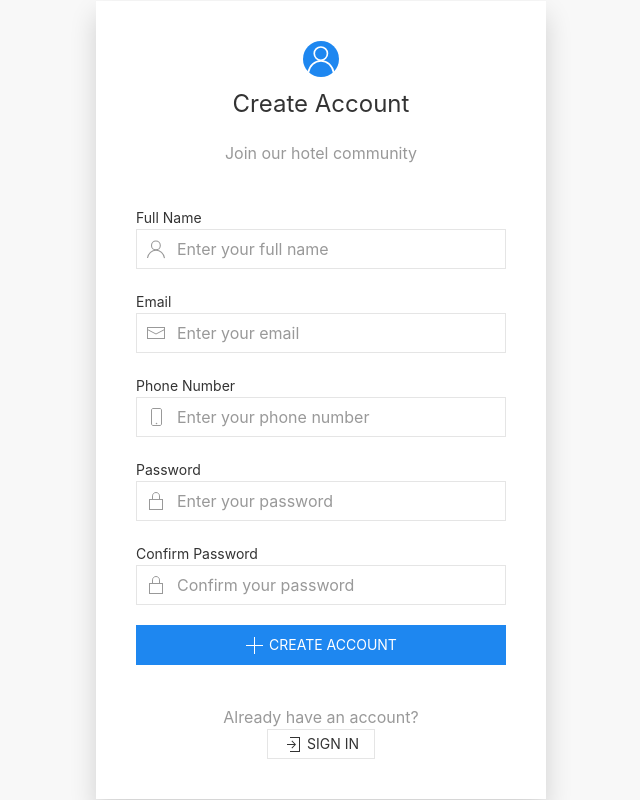
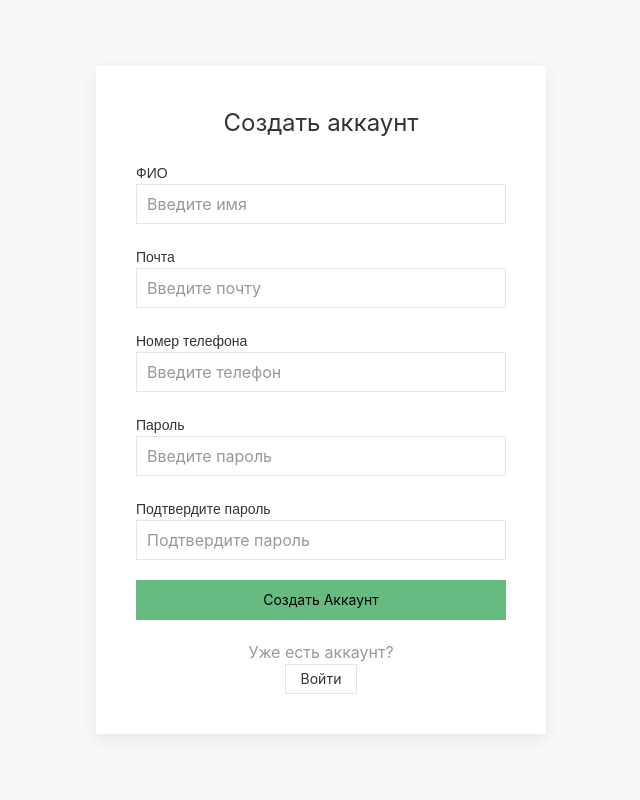
Before and after one commit to TohtobinMark/hotel, a Django app: page /register/ in a window 1280 px wide. Shown: the whole page, without its empty margins (319-959 px from the left). Run offline with Django 4.2, Linux system fonts and the light colour scheme; some libraries are stand-ins or nearby versions.

Commit message:
2 часть

```diff
--- a/hotel_business/hotel/static/css/styles.css
+++ b/hotel_business/hotel/static/css/styles.css
@@ -9,4 +9,26 @@ button.uk-button.uk-button-primary {
   text-transform: capitalize;
 }
 
+a.uk-button.uk-button-default {
+  text-transform: none;
+}
+
+span.uk-icon {
+  background-color: #67BA80;
+}
+
+div.uk-card-badge {
+  background-color: #67BA80;
+}
+
+label {
+  font-family: Arial;
+}
+
+a.uk-button.uk-button-primary {
+  background-color: #67BA80;
+  color: black;
+  text-transform: capitalize;
+}
+
 /*# sourceMappingURL=styles.css.map */
--- a/hotel_business/hotel/static/css/styles.scss
+++ b/hotel_business/hotel/static/css/styles.scss
@@ -3,3 +3,8 @@ $mainDark: #508f63;
 $extraColor: #F4E8D3;
 button.uk-button.uk-button-primary:hover { background-color: $mainDark; color: black; }
 button.uk-button.uk-button-primary { background-color: $mainColor; color: black; text-transform: capitalize;}
+a.uk-button.uk-button-default { text-transform: none; }
+span.uk-icon { background-color: $mainColor; }
+div.uk-card-badge { background-color: $mainColor; }
+label { font-family: Arial }
+a.uk-button.uk-button-primary { background-color: $mainColor; color: black; text-transform: capitalize;}
--- a/hotel_business/hotel/templates/auth/register.html
+++ b/hotel_business/hotel/templates/auth/register.html
@@ -1,17 +1,15 @@
 <!DOCTYPE html>
+{% load static %}
 <html>
 <head>
-    <title>Register - Hotel Management</title>
-    <link rel="stylesheet" href="https://cdn.jsdelivr.net/npm/uikit@3.16.26/dist/css/uikit.min.css" />
+    <title>Регистрация | Отель</title>
+    <link rel="stylesheet" href="{% static 'css/styles.css' %}">
+    <link rel="stylesheet" href="https://cdn.jsdelivr.net/npm/uikit@3.25.0/dist/css/uikit.min.css" />
 </head>
 <body class="uk-background-muted">
     <div class="uk-height-viewport uk-flex uk-flex-middle uk-flex-center">
-        <div class="uk-width-large uk-card uk-card-default uk-card-body uk-box-shadow-large">
-            <div class="uk-text-center uk-margin-medium-bottom">
-                <span class="uk-icon-button uk-button-primary uk-margin-small-bottom" uk-icon="icon: user; ratio: 1.5"></span>
-                <h2 class="uk-card-title uk-margin-remove">Create Account</h2>
-                <p class="uk-text-muted">Join our hotel community</p>
-            </div>
+        <div class="uk-width-large uk-card uk-card-default uk-card-body">
+            <h2 class=" uk-text-center uk-card-title uk-margin-remove">Создать аккаунт</h2>
 
             {% if messages %}
             <div class="uk-margin-bottom">
@@ -28,74 +26,69 @@
                 {% csrf_token %}
 
                 <div class="uk-margin">
-                    <label class="uk-form-label" for="full_name">Full Name</label>
+                    <label class="uk-form-label" for="full_name">ФИО</label>
                     <div class="uk-form-controls">
                         <div class="uk-inline uk-width-1-1">
-                            <span class="uk-form-icon" uk-icon="icon: user"></span>
                             <input class="uk-input"
                                    type="text"
                                    name="full_name"
                                    id="full_name"
-                                   placeholder="Enter your full name"
+                                   placeholder="Введите имя"
                                    required>
                         </div>
                     </div>
                 </div>
 
                 <div class="uk-margin">
-                    <label class="uk-form-label" for="email">Email</label>
+                    <label class="uk-form-label" for="email">Почта</label>
                     <div class="uk-form-controls">
                         <div class="uk-inline uk-width-1-1">
-                            <span class="uk-form-icon" uk-icon="icon: mail"></span>
                             <input class="uk-input"
                                    type="email"
                                    name="email"
                                    id="email"
-                                   placeholder="Enter your email"
+                                   placeholder="Введите почту"
                                    required>
                         </div>
                     </div>
                 </div>
 
                 <div class="uk-margin">
-                    <label class="uk-form-label" for="phone_number">Phone Number</label>
+                    <label class="uk-form-label" for="phone_number">Номер телефона</label>
                     <div class="uk-form-controls">
                         <div class="uk-inline uk-width-1-1">
-                            <span class="uk-form-icon" uk-icon="icon: phone"></span>
                             <input class="uk-input"
                                    type="tel"
                                    name="phone_number"
                                    id="phone_number"
-                                   placeholder="Enter your phone number">
+                                   placeholder="Введите телефон">
                         </div>
                     </div>
                 </div>
 
                 <div class="uk-margin">
-                    <label class="uk-form-label" for="password">Password</label>
+                    <label class="uk-form-label" for="password">Пароль</label>
                     <div class="uk-form-controls">
                         <div class="uk-inline uk-width-1-1">
-                            <span class="uk-form-icon" uk-icon="icon: lock"></span>
                             <input class="uk-input"
                                    type="password"
                                    name="password"
                                    id="password"
-                                   placeholder="Enter your password"
+                                   placeholder="Введите пароль"
                                    required>
                         </div>
                     </div>
                 </div>
 
                 <div class="uk-margin">
-                    <label class="uk-form-label" for="confirm_password">Confirm Password</label>
+                    <label class="uk-form-label" for="confirm_password">Подтвердите пароль</label>
                     <div class="uk-form-controls">
                         <div class="uk-inline uk-width-1-1">
-                            <span class="uk-form-icon" uk-icon="icon: lock"></span>
                             <input class="uk-input"
                                    type="password"
                                    name="confirm_password"
                                    id="confirm_password"
-                                   placeholder="Confirm your password"
+                                   placeholder="Подтвердите пароль"
                                    required>
                         </div>
                     </div>
@@ -103,24 +96,19 @@
 
                 <div class="uk-margin">
                     <button type="submit" class="uk-button uk-button-primary uk-width-1-1">
-                        <span uk-icon="icon: plus"></span>
-                        Create Account
+                        Создать аккаунт
                     </button>
                 </div>
             </form>
-
-            <div class="uk-margin-medium-top uk-text-center">
-                <p class="uk-text-muted uk-margin-remove">Already have an account?</p>
+            <div class=" uk-text-center">
+                <p class="uk-text-muted uk-margin-remove">Уже есть аккаунт?</p>
                 <a href="{% url 'login' %}" class="uk-button uk-button-default uk-button-small">
-                    <span uk-icon="icon: sign-in"></span>
-                    Sign In
+                    Войти
                 </a>
             </div>
         </div>
     </div>
-
-    <!-- UIkit JS -->
-    <script src="https://cdn.jsdelivr.net/npm/uikit@3.16.26/dist/js/uikit.min.js"></script>
-    <script src="https://cdn.jsdelivr.net/npm/uikit@3.16.26/dist/js/uikit-icons.min.js"></script>
 </body>
+<script src="https://cdn.jsdelivr.net/npm/uikit@3.25.0/dist/js/uikit.min.js"></script>
+<script src="https://cdn.jsdelivr.net/npm/uikit@3.25.0/dist/js/uikit-icons.min.js"></script>
 </html>
--- a/hotel_business/hotel/views.py
+++ b/hotel_business/hotel/views.py
@@ -28,11 +28,11 @@ def login_view(request):
 
                 # Redirect based on user role
                 if user.role == UserRole.ADMIN:
-                    return redirect('admin_dashboard')
+                    return redirect('admin')
                 elif user.role == UserRole.MANAGER:
-                    return redirect('manager_dashboard')
+                    return redirect('manager')
                 elif user.role == UserRole.CLIENT:
-                    return redirect('client_dashboard')
+                    return redirect('services_lists')
                 else:
                     return redirect('services_list')
             else:
```
Also changed, not shown: hotel_business/hotel/templates/auth/login.html (+7 -3 lines), hotel_business/hotel/templates/services/list.html (+18 -63 lines), hotel_business/hotel/models.py (line endings or trailing spaces), 1 other file.
